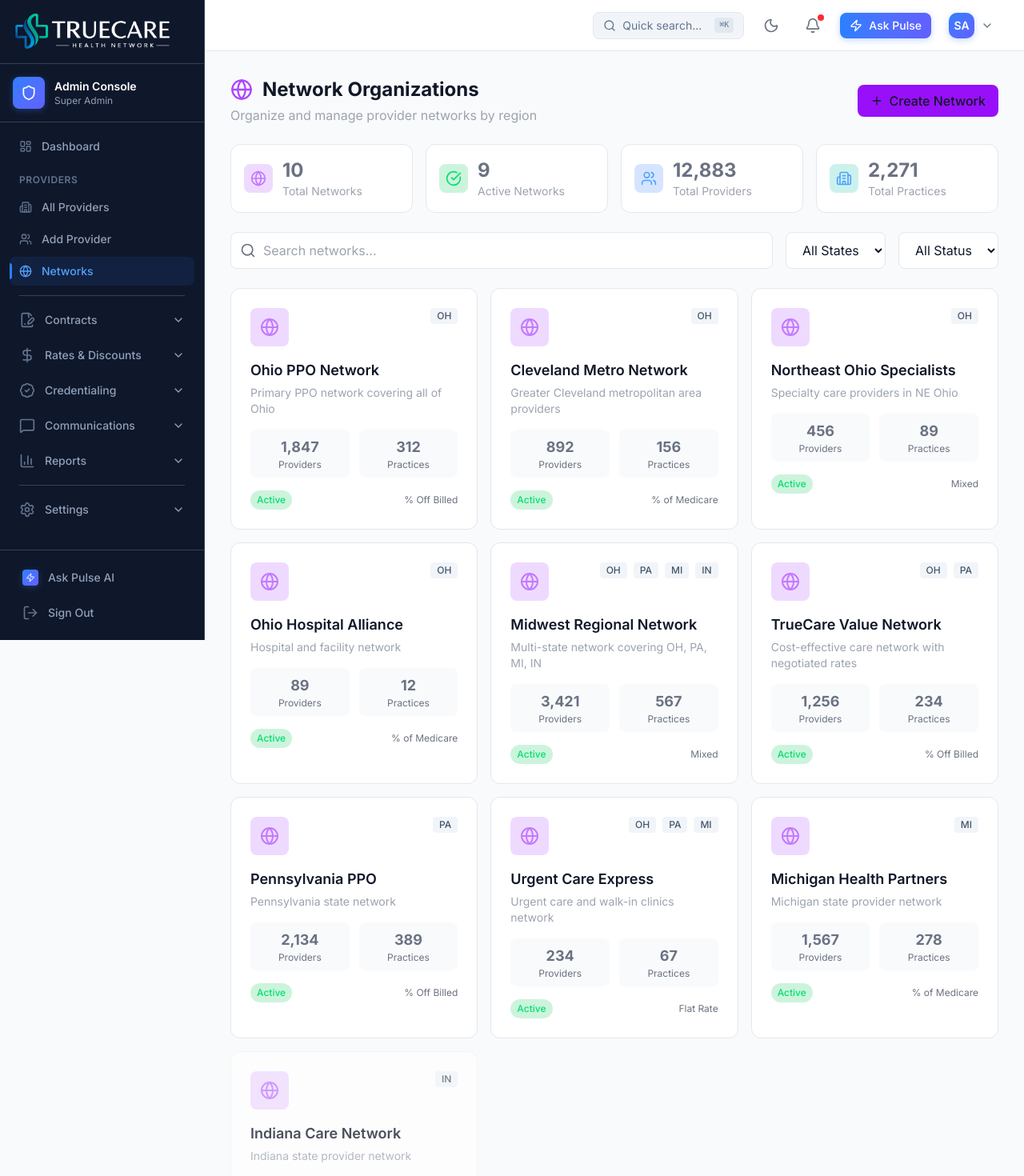
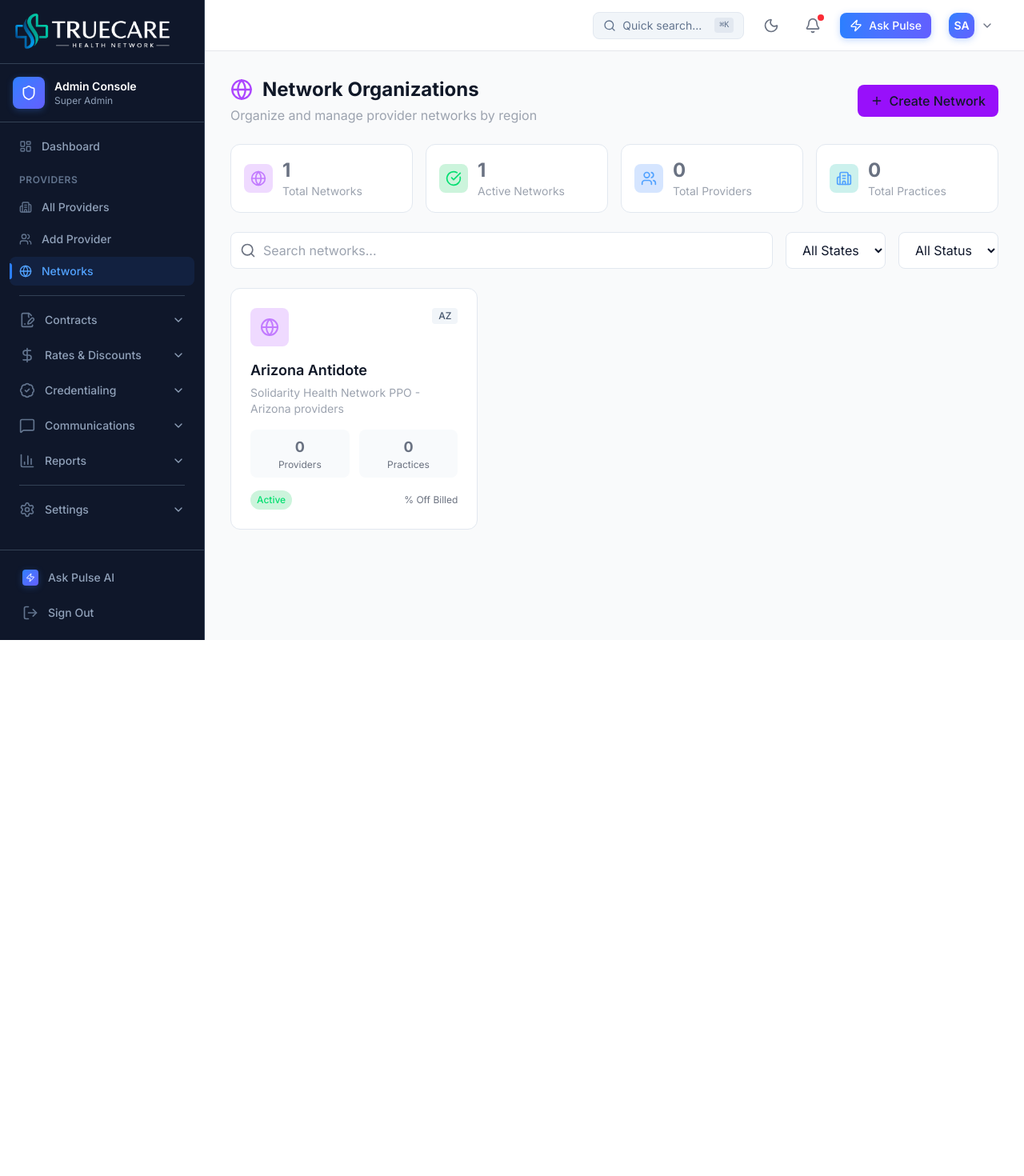
Before and after one commit to CoHoast/clarity-health-network, a Next.js app: page /admin/networks in a window 1280 px wide. Shown: the top 1470 px of the page at 80% size. After the commit the page ends 800 px from the top, so only its background shows below. Built offline with nearby package versions, Linux system fonts and the light colour scheme.

Commit message:
chore: Clear all mock data across dashboard, networks - Arizona Antidote only

```diff
--- a/app/admin/networks/page.tsx
+++ b/app/admin/networks/page.tsx
@@ -20,20 +20,12 @@ interface Network {
   contractType: string;
 }
 
+// Arizona Antidote Network - ready for Solidarity provider import
 const networks: Network[] = [
-  { id: "NET-001", name: "Ohio PPO Network", description: "Primary PPO network covering all of Ohio", states: ["OH"], providerCount: 1847, practiceCount: 312, status: "active", createdDate: "2020-01-01", contractType: "% Off Billed" },
-  { id: "NET-002", name: "Cleveland Metro Network", description: "Greater Cleveland metropolitan area providers", states: ["OH"], providerCount: 892, practiceCount: 156, status: "active", createdDate: "2021-03-15", contractType: "% of Medicare" },
-  { id: "NET-003", name: "Northeast Ohio Specialists", description: "Specialty care providers in NE Ohio", states: ["OH"], providerCount: 456, practiceCount: 89, status: "active", createdDate: "2022-06-01", contractType: "Mixed" },
-  { id: "NET-004", name: "Ohio Hospital Alliance", description: "Hospital and facility network", states: ["OH"], providerCount: 89, practiceCount: 12, status: "active", createdDate: "2019-08-20", contractType: "% of Medicare" },
-  { id: "NET-005", name: "Midwest Regional Network", description: "Multi-state network covering OH, PA, MI, IN", states: ["OH", "PA", "MI", "IN"], providerCount: 3421, practiceCount: 567, status: "active", createdDate: "2018-01-01", contractType: "Mixed" },
-  { id: "NET-006", name: "TrueCare Value Network", description: "Cost-effective care network with negotiated rates", states: ["OH", "PA"], providerCount: 1256, practiceCount: 234, status: "active", createdDate: "2023-01-15", contractType: "% Off Billed" },
-  { id: "NET-007", name: "Pennsylvania PPO", description: "Pennsylvania state network", states: ["PA"], providerCount: 2134, practiceCount: 389, status: "active", createdDate: "2020-04-01", contractType: "% Off Billed" },
-  { id: "NET-008", name: "Urgent Care Express", description: "Urgent care and walk-in clinics network", states: ["OH", "PA", "MI"], providerCount: 234, practiceCount: 67, status: "active", createdDate: "2022-09-01", contractType: "Flat Rate" },
-  { id: "NET-009", name: "Michigan Health Partners", description: "Michigan state provider network", states: ["MI"], providerCount: 1567, practiceCount: 278, status: "active", createdDate: "2021-06-01", contractType: "% of Medicare" },
-  { id: "NET-010", name: "Indiana Care Network", description: "Indiana state provider network", states: ["IN"], providerCount: 987, practiceCount: 167, status: "inactive", createdDate: "2019-03-15", contractType: "% Off Billed" },
+  { id: "NET-001", name: "Arizona Antidote", description: "Solidarity Health Network PPO - Arizona providers", states: ["AZ"], providerCount: 0, practiceCount: 0, status: "active", createdDate: "2026-03-19", contractType: "% Off Billed" },
 ];
 
-const stateOptions = ["OH", "PA", "MI", "IN", "WV", "KY", "NY", "IL"];
+const stateOptions = ["AZ", "CA", "NV", "NM", "CO", "UT", "TX"];
 
 export default function NetworksPage() {
   const { isDark } = useTheme();
--- a/app/admin/page.tsx
+++ b/app/admin/page.tsx
@@ -25,23 +25,19 @@ import { PageHeader } from "@/components/admin/ui/PageHeader";
 import { cn } from "@/lib/utils";
 
 const stats = [
-  { label: "Total Providers", value: "2,847", change: "+24", trend: "up" as const, icon: <Building2 className="w-5 h-5" /> },
-  { label: "Active Contracts", value: "2,634", change: "93%", trend: "up" as const, icon: <FileSignature className="w-5 h-5" /> },
-  { label: "Expiring Soon", value: "47", change: "30d", trend: "warning" as const, icon: <AlertTriangle className="w-5 h-5" /> },
-  { label: "Avg. Discount", value: "34%", change: "+2.1%", trend: "up" as const, icon: <DollarSign className="w-5 h-5" /> },
+  { label: "Total Providers", value: "0", change: "Import pending", trend: "up" as const, icon: <Building2 className="w-5 h-5" /> },
+  { label: "Active Contracts", value: "0", change: "—", trend: "up" as const, icon: <FileSignature className="w-5 h-5" /> },
+  { label: "Expiring Soon", value: "0", change: "—", trend: "up" as const, icon: <AlertTriangle className="w-5 h-5" /> },
+  { label: "Avg. Discount", value: "—", change: "TBD", trend: "up" as const, icon: <DollarSign className="w-5 h-5" /> },
 ];
 
-const expiringContracts = [
-  { provider: "Midwest Regional Medical", npi: "1234567890", expires: "Mar 28, 2026", discount: "35%", status: "Renewal Sent" },
-  { provider: "Summit Health Specialists", npi: "2345678901", expires: "Apr 2, 2026", discount: "30%", status: "Pending Review" },
-  { provider: "Valley Care Associates", npi: "3456789012", expires: "Apr 5, 2026", discount: "40%", status: "Not Started" },
-  { provider: "Premier Orthopedics", npi: "4567890123", expires: "Apr 12, 2026", discount: "28%", status: "Renewal Sent" },
-  { provider: "Citywide Imaging Center", npi: "5678901234", expires: "Apr 15, 2026", discount: "45%", status: "Not Started" },
+const expiringContracts: { provider: string; npi: string; expires: string; discount: string; status: string }[] = [
+  // Empty - awaiting Arizona provider import
 ];
 
 const recentActivity = [
-  { type: "provider", title: "New Provider Added", message: "Dr. Sarah Chen - Cardiology", time: "15m ago" },
-  { type: "contract", title: "Contract Renewed", message: "Lakeside Medical Group - 3 year term", time: "1h ago" },
+  { type: "network", title: "Network Created", message: "Arizona Antidote - PPO Network", time: "Just now" },
+  { type: "system", title: "Data Cleared", message: "Ready for Arizona provider import", time: "Just now" },
   { type: "discount", title: "Rate Updated", message: "Regional Hospital - 38% → 42%", time: "2h ago" },
   { type: "credentialing", title: "Credentialing Complete", message: "5 providers verified", time: "3h ago" },
   { type: "provider", title: "Provider Updated", message: "NPI 9876543210 - address change", time: "4h ago" },
--- a/app/admin/providers/[practiceId]/[providerId]/page.tsx
+++ b/app/admin/providers/[practiceId]/[providerId]/page.tsx
@@ -60,7 +60,7 @@ const providersData: Record<string, any> = {
     officeZip: "44101",
     officePhone: "(555) 123-4567",
     officeFax: "(555) 123-4568",
-    networks: ["NET-001", "NET-002"],
+    networks: ["NET-001", "NET-001"],
     clinicHours: {
       monday: "8:00 AM - 5:00 PM",
       tuesday: "8:00 AM - 5:00 PM",
@@ -133,7 +133,7 @@ const providersData: Record<string, any> = {
     officeZip: "44122",
     officePhone: "(555) 234-5678",
     officeFax: "(555) 234-5679",
-    networks: ["NET-001", "NET-002", "NET-005"],
+    networks: ["NET-001", "NET-001", "NET-001"],
     clinicHours: {
       monday: "9:00 AM - 6:00 PM",
       tuesday: "9:00 AM - 6:00 PM",
@@ -184,11 +184,11 @@ const languageNames: Record<string, string> = {
 };
 
 const networkNames: Record<string, string> = {
-  "NET-001": "Ohio PPO Network",
-  "NET-002": "Cleveland Metro Network",
+  "NET-001": "Arizona Antidote",
+  "NET-001": "Arizona Antidote",
   "NET-003": "Northeast Ohio Specialists",
   "NET-004": "Ohio Hospital Alliance",
-  "NET-005": "Midwest Regional Network",
+  "NET-001": "Midwest Regional Network",
   "NET-006": "TrueCare Value Network",
 };
 
```
